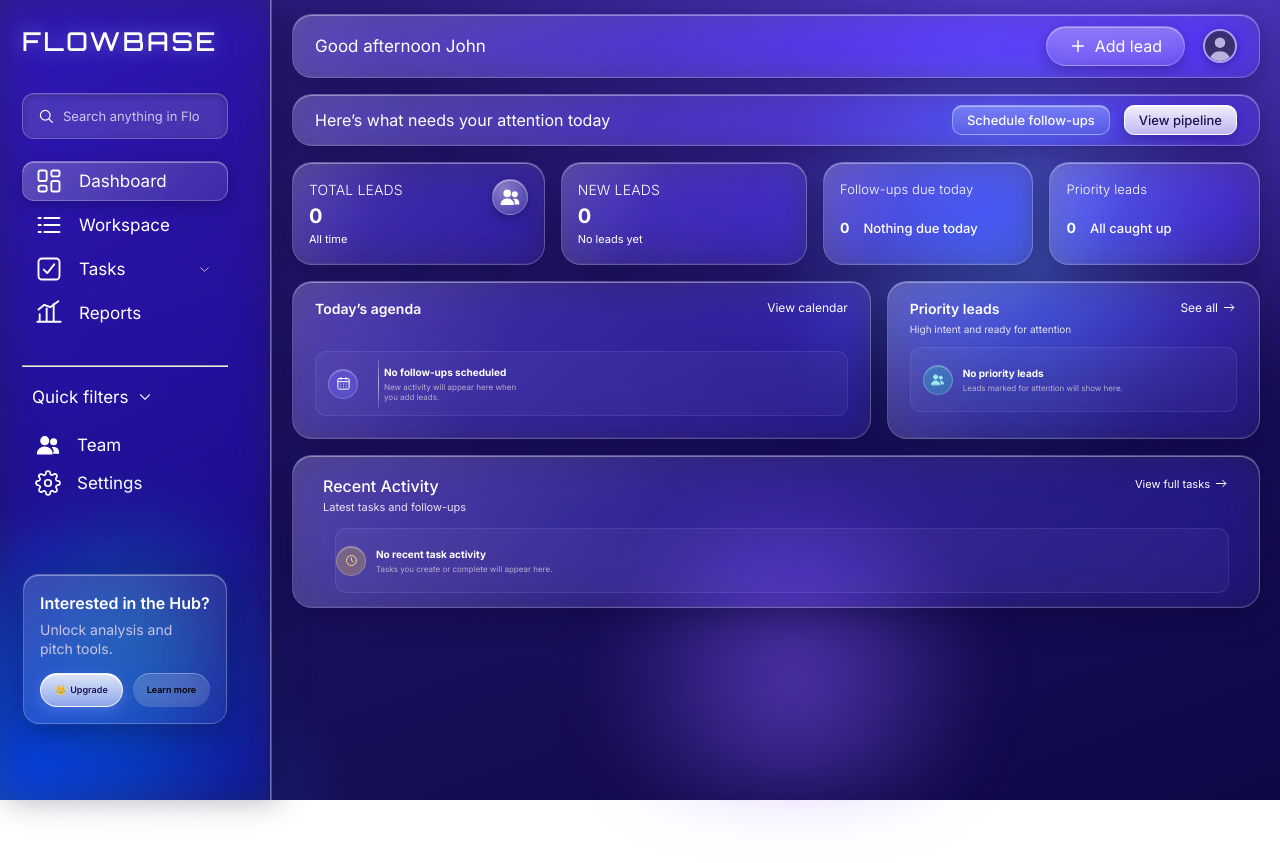
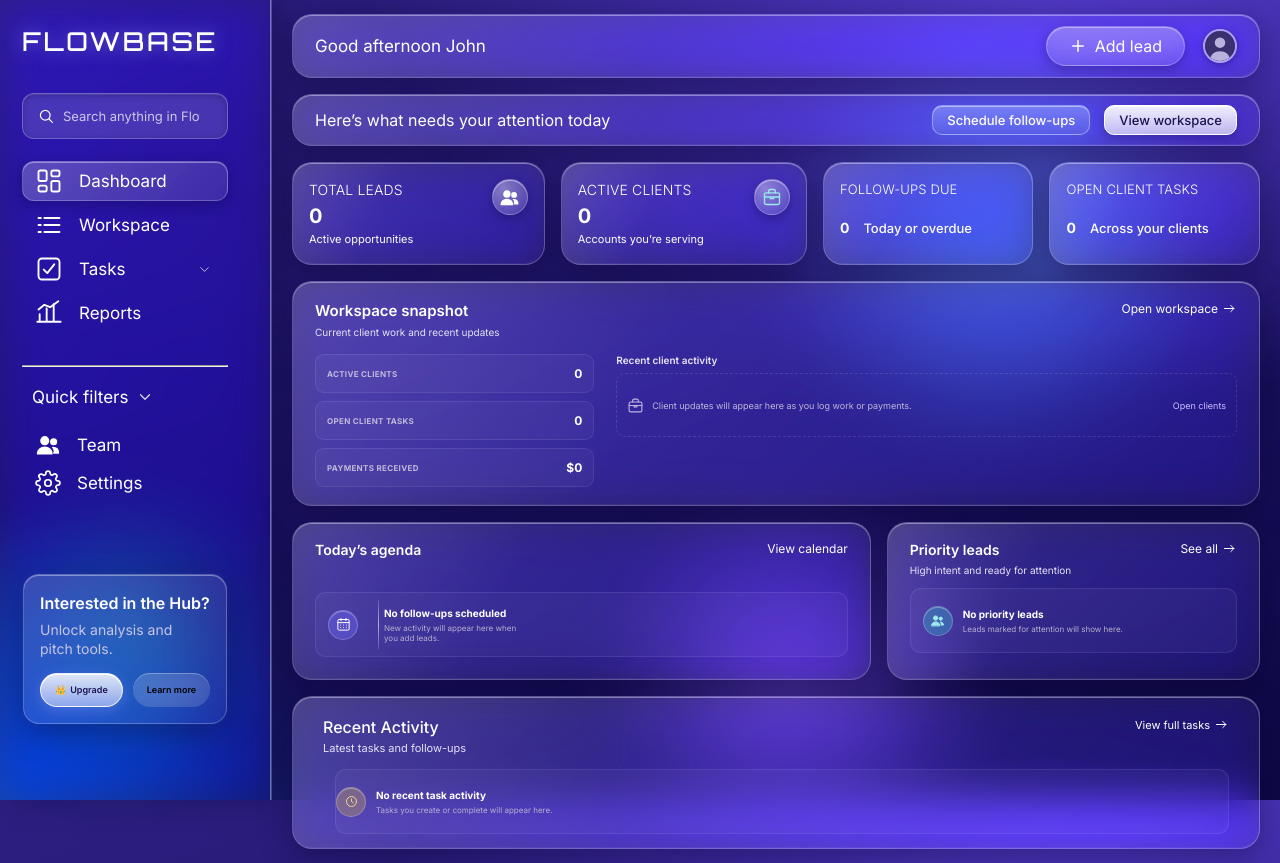
Before and after one commit to obinyan/FLOWBASE, a Next.js app: page /dashboard in a window 1280 px wide. Before the commit the page ends 800 px from the top, so only its background shows below. Built offline with nearby package versions, Linux system fonts and the light colour scheme.

Commit message:
new dashboard activity change

```diff
--- a/app/dashboard/page.js
+++ b/app/dashboard/page.js
@@ -1,7 +1,8 @@
 import Link from "next/link";
 import Icon from "@/components/Icons";
-import { STATS, AGENDA, PRIORITY } from "@/lib/data";
+import { AGENDA, PRIORITY } from "@/lib/data";
 import DashboardActivity from "@/components/DashboardActivity";
+import DashboardOverview from "@/components/DashboardOverview";
 
 export default function Dashboard() {
   return (
@@ -10,27 +11,11 @@
         <p>Here’s what needs your attention today</p>
         <div className="attention-actions">
           <Link href="/calendar?view=follow-ups" className="btn-schedule">Schedule follow-ups</Link>
-          <Link href="/pipeline" className="btn-pipeline">View pipeline</Link>
+          <Link href="/workspace" className="btn-pipeline">View workspace</Link>
         </div>
       </section>
 
-      <section className="stats" aria-label="Summary">
-        {STATS.map((s) => (
-          <Link key={s.id} href={s.id === "total" ? "/leads" : s.id === "new" ? "/leads?filter=new" : s.id === "overdue" ? "/leads" : "/calendar?view=follow-ups"}
-            className={`panel stat stat-${s.id}`} aria-label={`${s.label}: ${s.value}. Open ${s.id === "total" || s.id === "new" || s.id === "overdue" ? "leads" : "follow-ups"}`}>
-            {s.id === "total" || s.id === "new" ? (
-              <>
-                <h2 className="stat-label">{s.label}</h2>
-                <div className="stat-value">{s.value}</div>
-                <div className="stat-note">{s.trend && <Icon name="trend" size={13} strokeWidth={2} />}{s.note}</div>
-                {s.icon && <span className="stat-icon"><Icon name={s.icon} size={22} /></span>}
-              </>
-            ) : (
-              <><h2 className="stat-label plain">{s.id === "overdue" ? "Priority leads" : s.label}</h2><div className="stat-row"><strong>{s.value}</strong><span>{s.note}</span></div></>
-            )}
-          </Link>
-        ))}
-      </section>
+      <DashboardOverview />
 
       <div className="mid">
         <section className="panel agenda">
--- a/app/globals.css
+++ b/app/globals.css
@@ -1640,5 +1640,28 @@
 .payment-status.overdue { background:rgba(255,75,110,.12); color:#ff9aaf; }
 .workspace-notice { display:flex; justify-content:space-between; gap:10px; margin-top:12px; padding:10px 12px; border:1px solid rgba(157,143,242,.22); border-radius:9px; color:#e4dff6; font-size:9px; }
 .workspace-notice button { color:#c7bbff; }
+.dashboard-summary-stats .stat { min-width:0; }
+.stat-workspace-clients .stat-icon { color:#9beaed; }
+.dashboard-workspace-snapshot { padding:19px 22px 18px; }
+.dashboard-workspace-snapshot .card-head h2 { font-size:15px; font-weight:600; }
+.dashboard-workspace-snapshot .card-head small { display:block; }
+.dashboard-workspace-content { display:grid; grid-template-columns:minmax(190px,.72fr) minmax(0,1.6fr); gap:22px; margin-top:16px; }
+.dashboard-workspace-metrics { display:flex; flex-direction:column; gap:8px; }
+.dashboard-workspace-metrics a { display:flex; align-items:center; justify-content:space-between; gap:10px; min-height:39px; padding:8px 11px; border:1px solid rgba(174,163,226,.15); border-radius:9px; background:rgba(255,255,255,.035); }
+.dashboard-workspace-metrics a:hover,.dashboard-client-activity:hover { background:rgba(255,255,255,.075); }
+.dashboard-workspace-metrics span { color:#bcb6d8; font-size:8px; font-weight:700; letter-spacing:.04em; }
+.dashboard-workspace-metrics b { color:#fff; font-size:12px; }
+.dashboard-workspace-activity h3 { margin:0 0 7px; color:#e8e4f6; font-size:10px; font-weight:600; }
+.dashboard-client-activity { min-width:0; display:grid; grid-template-columns:29px minmax(0,1fr) auto; align-items:center; gap:9px; padding:7px 5px; border-top:1px solid rgba(255,255,255,.1); border-radius:7px; }
+.dashboard-client-activity .act-icon { width:26px; height:26px; }
+.dashboard-client-activity > span:nth-child(2) { min-width:0; display:flex; flex-direction:column; gap:3px; }
+.dashboard-client-activity b { overflow:hidden; color:#f4f1ff; font-size:9px; text-overflow:ellipsis; white-space:nowrap; }
+.dashboard-client-activity small { overflow:hidden; color:#bcb6d8; font-size:8px; text-overflow:ellipsis; white-space:nowrap; }
+.dashboard-client-activity time { color:#aaa3c9; font-size:8px; white-space:nowrap; }
+.dashboard-workspace-empty { min-height:64px; display:flex; align-items:center; gap:8px; padding:10px; border:1px dashed rgba(174,163,226,.2); border-radius:9px; color:#bcb6d8; font-size:9px; }
+.dashboard-workspace-empty > span { flex:1; }
+.dashboard-workspace-empty a { color:#c7bbff; white-space:nowrap; }
 @media(max-width:900px) { .workspace-metrics { grid-template-columns:repeat(2,minmax(0,1fr)); }.workspace-overview-grid { grid-template-columns:1fr; } }
 @media(max-width:650px) { .workspace-heading { align-items:flex-start; flex-direction:column; padding:16px; }.workspace-heading-actions { width:100%; }.workspace-heading-actions > * { flex:1; }.workspace-metrics { gap:8px; }.workspace-client-grid,.payment-capture-options,.client-record-lower { grid-template-columns:1fr; }.workspace-client-form,.payment-form { grid-template-columns:1fr; }.workspace-client-form .wide,.workspace-form-actions { grid-column:auto; }.client-record-grid { grid-template-columns:1fr; }.client-work-form { align-items:stretch; flex-direction:column; }.workspace-tabs button { padding:0 10px; } }
+@media(max-width:850px) { .dashboard-workspace-content { grid-template-columns:1fr; gap:14px; } }
+@media(max-width:600px) { .dashboard-summary-stats { grid-template-columns:repeat(2,minmax(0,1fr)); gap:9px; }.dashboard-summary-stats .stat { padding:14px 12px; }.dashboard-summary-stats .stat-row { gap:7px; margin-top:15px; white-space:normal; }.dashboard-summary-stats .stat-row span { font-size:10px; }.dashboard-workspace-snapshot { padding:15px; }.dashboard-client-activity { grid-template-columns:28px minmax(0,1fr); }.dashboard-client-activity time { display:none; }.dashboard-workspace-empty { align-items:flex-start; flex-wrap:wrap; }.dashboard-workspace-empty > span { flex-basis:calc(100% - 32px); } }
--- /dev/null
+++ b/components/DashboardOverview.js
@@ -0,0 +1,94 @@
+"use client";
+
+import { useEffect, useMemo, useState } from "react";
+import Link from "next/link";
+import Icon from "@/components/Icons";
+import { LEADS_EVENT, readLeads } from "@/lib/leads";
+import { localDateKey, readTasks, TASKS_EVENT } from "@/lib/tasks";
+
+const PAYMENT_KEY = "flowbase:payments:v1";
+const ACTIVITY_KEY = "flowbase:client-activity:v1";
+const isClient = (record) => record.recordType === "client" || record.stage === "Won";
+
+function readArray(key) {
+  try {
+    const value = JSON.parse(window.localStorage.getItem(key) || "[]");
+    return Array.isArray(value) ? value : [];
+  } catch { return []; }
+}
+
+function formatMoney(value) {
+  return `$${Number(value || 0).toLocaleString("en-US", { maximumFractionDigits: 0 })}`;
+}
+
+export default function DashboardOverview() {
+  const [leads, setLeads] = useState([]);
+  const [tasks, setTasks] = useState([]);
+  const [payments, setPayments] = useState([]);
+  const [activity, setActivity] = useState([]);
+
+  useEffect(() => {
+    const refresh = () => {
+      setLeads(readLeads());
+      setTasks(readTasks());
+      setPayments(readArray(PAYMENT_KEY));
+      setActivity(readArray(ACTIVITY_KEY));
+    };
+    refresh();
+    const events = [LEADS_EVENT, TASKS_EVENT, "flowbase:payments-updated", "flowbase:client-activity-updated", "storage"];
+    events.forEach((event) => window.addEventListener(event, refresh));
+    return () => events.forEach((event) => window.removeEventListener(event, refresh));
+  }, []);
+
+  const clients = useMemo(() => leads.filter(isClient), [leads]);
+  const prospects = useMemo(() => leads.filter((record) => !isClient(record)), [leads]);
+  const clientTasks = useMemo(() => tasks.filter((task) => !task.completed && clients.some((client) => Number(task.clientId) === Number(client.id) || task.lead === client.name)), [tasks, clients]);
+  const dueFollowUps = prospects.filter((lead) => lead.followUpDate && lead.followUpDate <= localDateKey()).length;
+  const paidTotal = payments.filter((payment) => payment.status === "Paid").reduce((sum, payment) => sum + Number(payment.amount || 0), 0);
+  const recentActivity = activity
+    .filter((item) => clients.some((client) => Number(client.id) === Number(item.clientId)))
+    .sort((a, b) => new Date(b.createdAt || 0) - new Date(a.createdAt || 0))
+    .slice(0, 4);
+
+  return <>
+    <section className="stats dashboard-summary-stats" aria-label="Business summary">
+      <Link href="/workspace?tab=leads" className="panel stat stat-total" aria-label={`${prospects.length} total leads. Open leads.`}>
+        <h2 className="stat-label">TOTAL LEADS</h2><div className="stat-value">{prospects.length}</div><div className="stat-note">Active opportunities</div><span className="stat-icon"><Icon name="leads" size={21}/></span>
+      </Link>
+      <Link href="/workspace?tab=clients" className="panel stat stat-workspace-clients" aria-label={`${clients.length} active clients. Open clients.`}>
+        <h2 className="stat-label">ACTIVE CLIENTS</h2><div className="stat-value">{clients.length}</div><div className="stat-note">Accounts you’re serving</div><span className="stat-icon"><Icon name="briefcase" size={20}/></span>
+      </Link>
+      <Link href="/workspace?tab=leads" className="panel stat stat-due" aria-label={`${dueFollowUps} follow-ups due. Open leads.`}>
+        <h2 className="stat-label plain">FOLLOW-UPS DUE</h2><div className="stat-row"><strong>{dueFollowUps}</strong><span>Today or overdue</span></div>
+      </Link>
+      <Link href="/tasks" className="panel stat stat-workspace-tasks" aria-label={`${clientTasks.length} open client tasks. Open tasks.`}>
+        <h2 className="stat-label plain">OPEN CLIENT TASKS</h2><div className="stat-row"><strong>{clientTasks.length}</strong><span>Across your clients</span></div>
+      </Link>
+    </section>
+
+    <section className="panel dashboard-workspace-snapshot">
+      <header className="card-head">
+        <div><h2>Workspace snapshot</h2><small>Current client work and recent updates</small></div>
+        <Link href="/workspace" className="head-link">Open workspace <Icon name="arrow" size={15}/></Link>
+      </header>
+      <div className="dashboard-workspace-content">
+        <div className="dashboard-workspace-metrics">
+          <Link href="/workspace?tab=clients"><span>ACTIVE CLIENTS</span><b>{clients.length}</b></Link>
+          <Link href="/tasks"><span>OPEN CLIENT TASKS</span><b>{clientTasks.length}</b></Link>
+          <Link href="/workspace?tab=payments"><span>PAYMENTS RECEIVED</span><b>{formatMoney(paidTotal)}</b></Link>
+        </div>
+        <div className="dashboard-workspace-activity">
+          <h3>Recent client activity</h3>
+          {recentActivity.length ? recentActivity.map((item) => {
+            const client = clients.find((record) => Number(record.id) === Number(item.clientId));
+            return <Link href="/workspace?tab=clients" className="dashboard-client-activity" key={item.id}>
+              <span className="act-icon teal"><Icon name={item.type === "payment" ? "report" : "briefcase"} size={14}/></span>
+              <span><b>{item.title}</b><small>{client?.name || "Client"} · {item.note}</small></span>
+              <time>{item.createdAt ? new Date(item.createdAt).toLocaleDateString() : ""}</time>
+            </Link>;
+          }) : <div className="dashboard-workspace-empty"><Icon name="briefcase" size={17}/><span>Client updates will appear here as you log work or payments.</span><Link href="/workspace?tab=clients">Open clients</Link></div>}
+        </div>
+      </div>
+    </section>
+  </>;
+}
```
